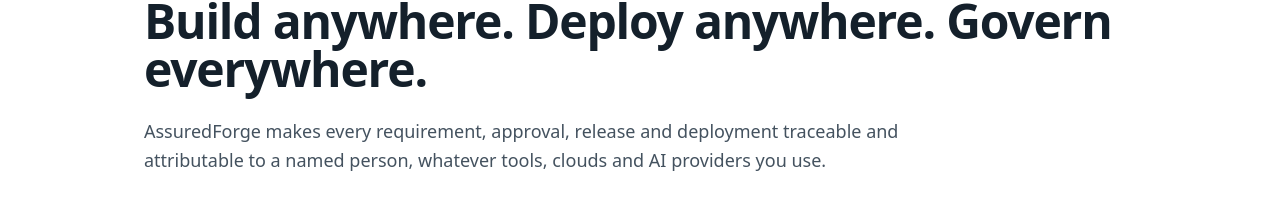
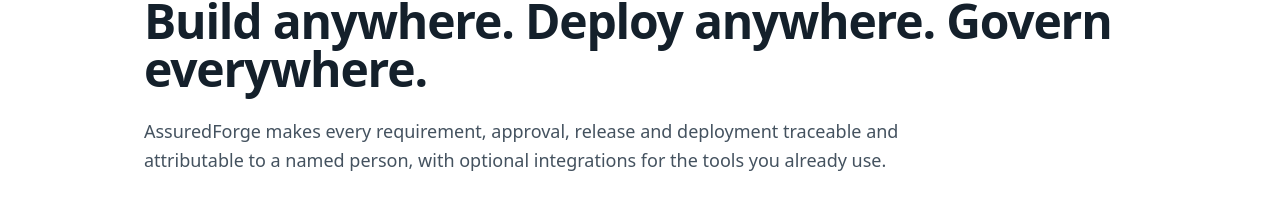
Before and after one commit to burri-us/assuredforge-site, a Next.js app: page / in a window 1280 px wide. Shown: the part 140-346 px from the top of the page. Built offline with nearby package versions, Linux system fonts and the light colour scheme.

Commit message:
Website v1: description and opening line limited to validated governance evidence (DEC-235 addendum)

```diff
--- a/pages/index.tsx
+++ b/pages/index.tsx
@@ -5,13 +5,13 @@ export default function Home() {
   return (
     <Layout
       title="AssuredForge: Software Delivery Governance Platform"
-      description="Governed, AI-assisted software delivery with full traceability, for teams that answer to auditors."
+      description="Governed software delivery with full traceability, approvals and auditability."
     >
       <p className="text-sm font-semibold uppercase tracking-wide text-accent">Software Delivery Governance Platform</p>
       <h1 className="mt-2 text-4xl font-bold tracking-tight sm:text-5xl">Build anywhere. Deploy anywhere. Govern everywhere.</h1>
       <p className="mt-6 max-w-3xl text-lg leading-relaxed text-ink-muted">
         AssuredForge makes every requirement, approval, release and deployment traceable and attributable to a named
-        person, whatever tools, clouds and AI providers you use.
+        person, with optional integrations for the tools you already use.
       </p>
       <p className="mt-8 flex flex-wrap gap-4">
         <a href="mailto:info@assuredforge.com" className="rounded bg-accent px-5 py-3 font-semibold text-accent-ink no-underline">
```
